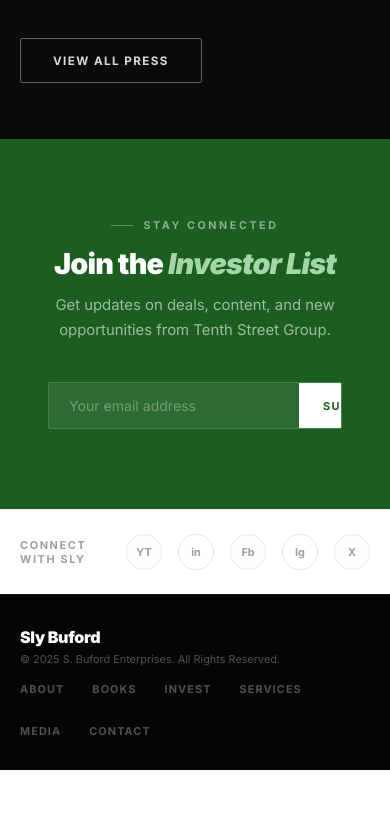
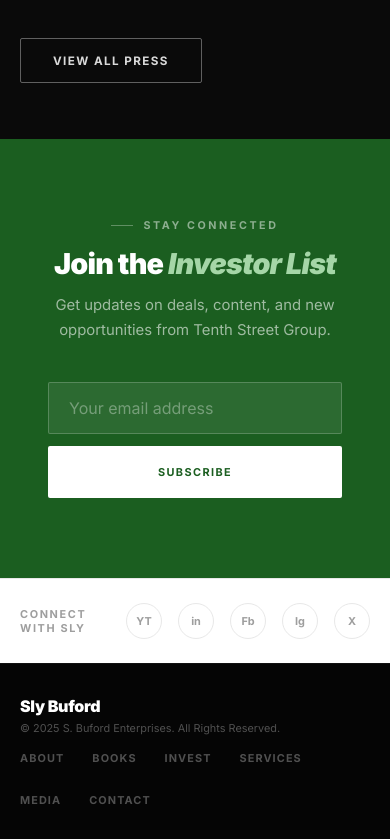
Before and after one commit to Slyb13/sly-buford-website, a plain HTML site: page index.html in a window 390 px wide. Shown: the part 5436-6275 px from the top of the page. Before the commit the page ends 6206 px from the top, so only its background shows below. Drawn offline with Linux system fonts and the light colour scheme.

Commit message:
Fix mobile newsletter form layout
Co-Authored-By: Claude Fable 5.2 <noreply@anthropic.com>

```diff
--- a/index.html
+++ b/index.html
@@ -121,6 +121,14 @@
     .inv-intro { font-size: 0.92rem; }
     .book-card { flex-direction: column; }
     .book-cover { width: 80px; }
+  }
+  @media (max-width: 600px) {
+    .nl-form { flex-direction: column; gap: 0.75rem; border: none; border-radius: 0; overflow: visible; }
+    .nl-form input[type="email"] {
+      flex: none; width: 100%; min-width: 0; height: 3.25rem; font-size: 16px;
+      border: 1px solid rgba(255,255,255,0.2); border-radius: 2px;
+    }
+    .nl-form button { width: 100%; height: 3.25rem; padding: 0 1.5rem; border-radius: 2px; }
   }
 </style>
 </head>
```
